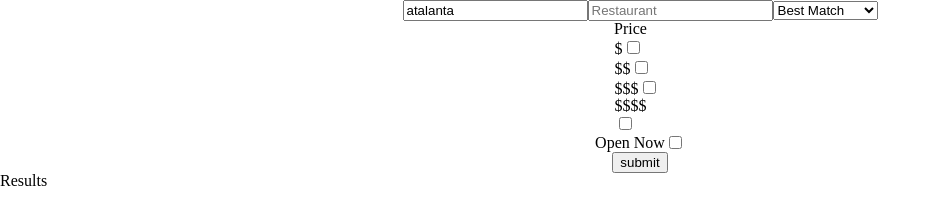
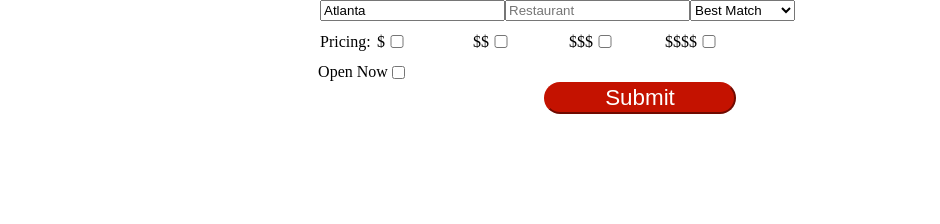
Before and after one commit to justanothergoonie/ajaxYelpApi, a website: page index.html in a window 1280 px wide. Shown: the whole page, without its empty margins (0-940 px from the left). Drawn offline with nearby package versions, Linux system fonts and the light colour scheme.

Commit message:
pre-class commit

```diff
--- a/index.html
+++ b/index.html
@@ -18,7 +18,7 @@
 					name="location"
 					placeholder="Location"
 					required
-					value="atalanta"
+					value="Atlanta"
 				/>
 				<input type="text" name="Restaurant" placeholder="Restaurant" />
 
@@ -30,7 +30,7 @@
 				</select>
 			</div>
 			<div class="pricing">
-				<h2>Price</h2>
+				<h2>Pricing:</h2>
 				<div class="price">
 					<span>$</span
 					><input
@@ -82,10 +82,9 @@
 				<input type="checkbox" name="open" />
 			</div>
 
-			<button type="submit" name="search">submit</button>
+			<button type="submit" name="search">Submit</button>
 		</form>
 
-		<h2>Results</h2>
 		<ul class="results"></ul>
 
 		<script src="https://cdnjs.cloudflare.com/ajax/libs/axios/0.19.2/axios.min.js"></script>
--- a/src/scss/_home.scss
+++ b/src/scss/_home.scss
@@ -30,24 +30,51 @@
 // 	}
 // }
 form {
-	// @include flex-center;
+	@include flex-center;
 	flex-direction: column;
+	width: 100%;
 	.text-inputs {
-		@include flex-center;
+		display: flex;
+		width: 50%;
 	}
 	// input {
 	// 	// width: 170px;
 	// 	// margin: 10px 0px;
 	// }
 	.pricing {
-		// @include flex-center;
+		display: flex;
+		align-items: center;
+		width: 50%;
+		padding-top: 1%;
+		h2 {
+			padding-right: 1%;
+		}
+		// flex-direction: row;
 		.price {
-			// @include flex-center;
-			padding: 1%;
+			display: flex;
+			align-items: center;
+
+			width: 15%;
+			// padding-right: 2%;
+			input {
+				margin: 0;
+				width: 25%;
+			}
 		}
 	}
 	.open {
-		@include flex-center;
+		width: 50.3%;
+		display: flex;
+		align-items: center;
+		padding-top: 1%;
+	}
+	button {
+		background-color: #c41200;
+		color: white;
+		border-radius: 53px;
+		border-color: #c41200;
+		width: 15%;
+		font-size: 1.4rem;
 	}
 }
 
```
Also changed, not shown: dist/css/main.css, 1 other file.
